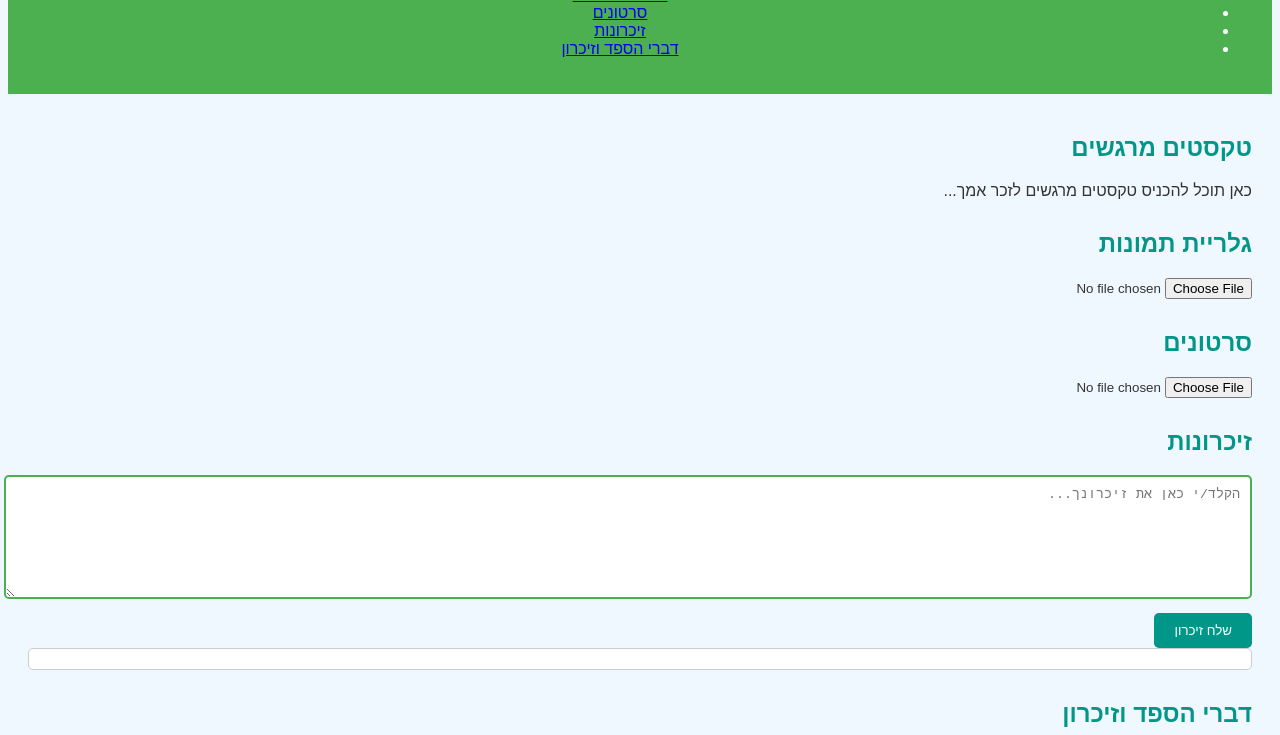
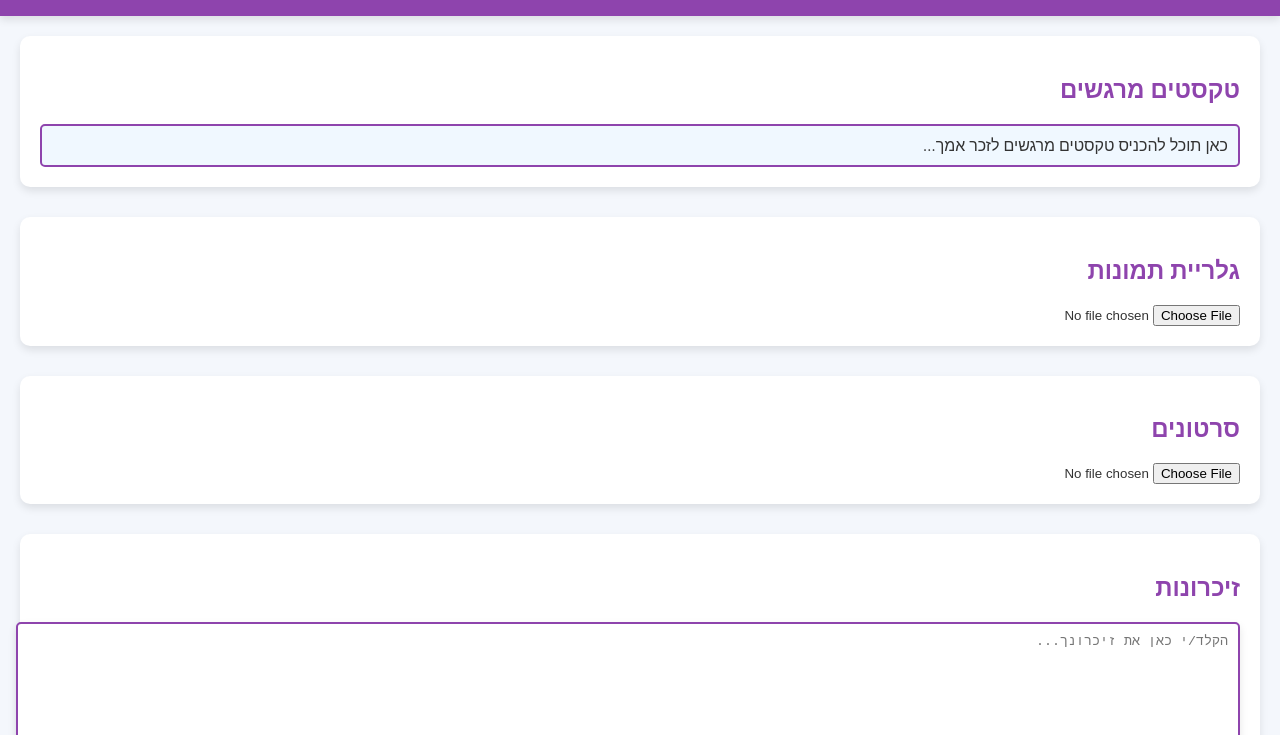
Before and after one commit to urile2020/SARA, a plain HTML site: page index.html in a window 1280 px wide. Shown: the part 140-875 px from the top of the page. Drawn offline with Linux system fonts and the light colour scheme.

Commit message:
Update styles.css

```diff
--- a/styles.css
+++ b/styles.css
@@ -1,15 +1,42 @@
 body {
-    font-family: Arial, sans-serif;
+    font-family: 'Roboto', sans-serif;
     direction: rtl;
-    background-color: #f0f8ff;
+    background-color: #f4f7fc;
     color: #333;
+    margin: 0;
+    padding: 0;
 }
 
 header {
-    background-color: #4caf50;
+    background-color: #8e44ad;
     color: white;
     padding: 20px;
     text-align: center;
+    box-shadow: 0 4px 8px rgba(0, 0, 0, 0.1);
+}
+
+nav ul {
+    list-style: none;
+    padding: 0;
+    text-align: center;
+}
+
+nav ul li {
+    display: inline;
+    margin: 0 15px;
+}
+
+nav ul li a {
+    color: white;
+    text-decoration: none;
+    font-weight: bold;
+    padding: 5px 10px;
+    transition: background-color 0.3s ease;
+}
+
+nav ul li a:hover {
+    background-color: #6c3483;
+    border-radius: 5px;
 }
 
 main {
@@ -18,10 +45,21 @@ main {
 
 section {
     margin-bottom: 30px;
+    padding: 20px;
+    background-color: #fff;
+    border-radius: 10px;
+    box-shadow: 0 4px 8px rgba(0, 0, 0, 0.1);
 }
 
 h2 {
-    color: #009688;
+    color: #8e44ad;
+}
+
+#editorText {
+    border: 2px solid #8e44ad;
+    border-radius: 5px;
+    padding: 10px;
+    background-color: #f0f8ff;
 }
 
 #imageGallery img,
@@ -29,39 +67,53 @@ h2 {
     width: 100%;
     max-width: 300px;
     margin: 10px 0;
-    border: 2px solid #009688;
+    border: 2px solid #8e44ad;
     border-radius: 10px;
+    box-shadow: 0 4px 8px rgba(0, 0, 0, 0.1);
+    transition: transform 0.3s ease;
 }
 
-#memoryText {
+#imageGallery img:hover,
+#videoGallery video:hover {
+    transform: scale(1.05);
+}
+
+#memoryText,
+#tributeText {
     width: 100%;
     height: 100px;
     padding: 10px;
     margin-bottom: 10px;
-    border: 2px solid #4caf50;
+    border: 2px solid #8e44ad;
     border-radius: 5px;
+    box-shadow: 0 4px 8px rgba(0, 0, 0, 0.1);
 }
 
 button {
-    background-color: #009688;
+    background-color: #8e44ad;
     color: white;
     padding: 10px 20px;
     border: none;
     border-radius: 5px;
     cursor: pointer;
+    box-shadow: 0 4px 8px rgba(0, 0, 0, 0.1);
+    transition: background-color 0.3s ease;
 }
 
 button:hover {
-    background-color: #00796b;
+    background-color: #6c3483;
 }
 
-#memoryList {
+#memoryList,
+#tributeList {
     border: 1px solid #ccc;
     padding: 10px;
     background-color: white;
     border-radius: 5px;
+    box-shadow: 0 4px 8px rgba(0, 0, 0, 0.1);
 }
 
-#memoryList div {
+#memoryList div,
+#tributeList div {
     margin-bottom: 10px;
 }
```
